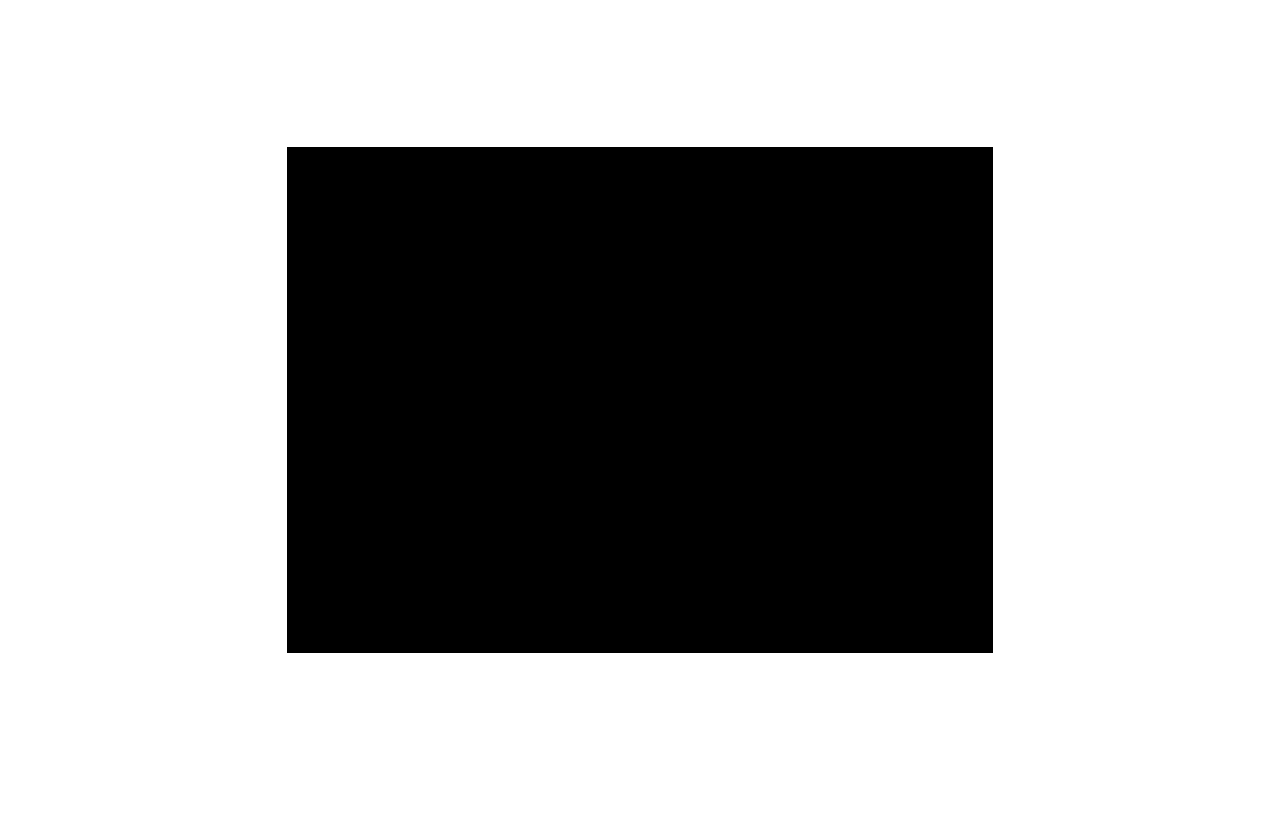
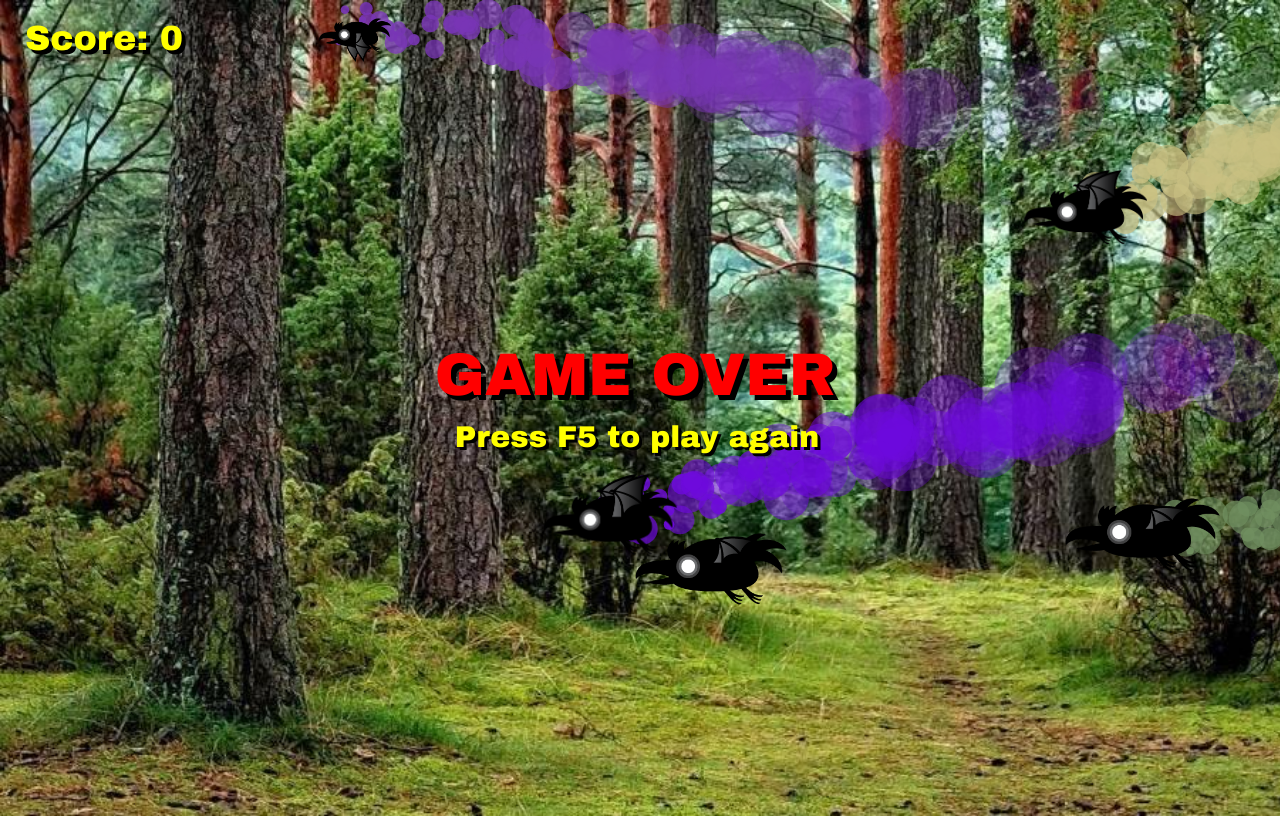
Before and after one commit to atanas011/shadow-dog-game, a plain HTML site: page index.html in a window 1280 px wide. Drawn offline with Linux system fonts and the light colour scheme.

Commit message:
Point & Shoot Game Particles Display Text

```diff
--- a/index.html
+++ b/index.html
@@ -9,6 +9,7 @@
 </head>
 
 <body>
+    <canvas id="collisionCanvas"></canvas>
     <canvas id="canvas"></canvas>
 
     <script src="script.js"></script>
--- a/script.js
+++ b/script.js
@@ -1,68 +1,219 @@
 const ctx = canvas.getContext('2d')
 
-canvas.width = 700
-canvas.height = 500
+// prevents error: Failed to execute 'getImageData' on 'CanvasRenderingContext2D':
+// The canvas has been tainted by cross-origin data
+const collisionCtx = collisionCanvas.getContext('2d', { willReadFrequently: true })
 
+canvas.width = collisionCanvas.width = window.innerWidth
+canvas.height = collisionCanvas.height = window.innerHeight
+
+function random(num) {
+    return Math.random() * num
+}
+
+let gameOver = false
+let particles = []
+
+// ========================================================================================== RAVEN
+class Raven {
+    constructor() {
+        this.spriteWidth = 271
+        this.spriteHeight = 194
+        this.sizeFactor = random(.5) + .2
+        this.width = this.spriteWidth * this.sizeFactor
+        this.height = this.spriteHeight * this.sizeFactor
+        this.x = canvas.width
+        this.y = random(canvas.height - this.height)
+        this.directionX = random(5) + 3
+        this.directionY = random(5) - 2.5
+        this.markedForDeletion = false
+        this.img = new Image()
+        this.img.src = 'resources/raven.png'
+        this.frame = 0
+        this.maxFrame = 4
+        this.timeSinceFlap = 0
+        this.flapInterval = random(50) + 50
+        this.randomColors = [Math.floor(random(255)), Math.floor(random(255)), Math.floor(random(255))]
+        this.color = 'rgb(' + this.randomColors[0] + ',' + this.randomColors[1] + ',' + this.randomColors[2] + ')'
+        this.hasTrail = random(1) > .5 // 50% of ravens' flock
+    }
+
+    update(deltaTime) {
+        if (this.y < 0 || this.y > canvas.height - this.height) this.directionY *= -1
+        this.x -= this.directionX
+        this.y += this.directionY
+        if (this.x < 0 - this.width) this.markedForDeletion = true
+        this.timeSinceFlap += deltaTime
+        if (this.timeSinceFlap > this.flapInterval) {
+            this.frame > this.maxFrame ? this.frame = 0 : this.frame++
+            this.timeSinceFlap = 0
+            if (this.hasTrail) {
+                for (let i = 0; i < 5; i++) {
+                    particles.push(new Particle(this.x, this.y, this.width, this.color))
+                }
+            }
+        }
+        if (this.x < 0 - this.width) gameOver = true
+    }
+
+    draw() {
+        collisionCtx.fillStyle = this.color
+        collisionCtx.fillRect(this.x, this.y, this.width, this.height)
+        // ctx.strokeRect(this.x, this.y, this.width, this.height)
+        ctx.drawImage(
+            this.img, this.frame * this.spriteWidth, 0, this.spriteWidth, this.spriteHeight,
+            this.x, this.y, this.width, this.height
+        )
+    }
+}
+
+// ====================================================================================== EXPLOSION
 class Explosion {
-    constructor(x, y) {
+    constructor(x, y, size) {
+        this.img = new Image()
+        this.img.src = 'resources/boom.png'
         this.spriteWidth = 200
         this.spriteHeight = 179
-        this.width = this.spriteWidth * .7
-        this.height = this.spriteHeight * .7
         this.x = x
         this.y = y
-        this.img = new Image()
-        this.img.src = 'boom.png'
+        this.size = size
         this.frame = 0
-        this.timer = 0
-        this.angle = Math.random() * 6.2
         this.sound = new Audio()
-        this.sound.src = 'boom.wav' // opengameart.org > Browse > Sound Effects
+        this.sound.src = 'resources/boom.wav'
+        this.timeSinceLastFrame = 0
+        this.frameInterval = 200
+        this.markedForDeletion = false
+    }
+
+    update(deltaTime) {
+        this.frame == 0 && this.sound.play()
+        this.timeSinceLastFrame += deltaTime
+        if (this.timeSinceLastFrame > this.frameInterval) {
+            this.frame++
+            this.timeSinceLastFrame = 0
+            if (this.frame > 5) this.markedForDeletion = true
+        }
+    }
+
+    draw() {
+        ctx.drawImage(
+            this.img,
+            this.frame * this.spriteWidth, 0, this.spriteWidth, this.spriteHeight,
+            this.x, this.y - this.size / 4, this.size, this.size
+        )
+    }
+}
+
+// ======================================================================================= PARTICLE
+class Particle {
+    constructor(x, y, size, color) {
+        this.size = size
+        this.x = x + this.size / 2 + random(50) - 25
+        this.y = y + this.size / 3 + random(50) - 25
+        this.radius = random(this.size / 10)
+        this.maxRadius = random(20) + 35
+        this.markedForDeletion = false
+        this.speedX = random(1) + .5
+        this.color = color
     }
 
     update() {
-        this.frame == 0 && this.sound.play()
-        this.timer++
-        this.timer % 10 == 0 && this.frame++
+        this.x += this.speedX
+        this.radius += .5
+        if (this.radius > this.maxRadius - 5) this.markedForDeletion = true
     }
 
     draw() {
         ctx.save()
-        ctx.translate(this.x, this.y)
-        ctx.rotate(this.angle)
-        ctx.drawImage(
-            this.img, this.frame * this.spriteWidth, 0, this.spriteWidth, this.spriteHeight,
-            0 - this.width / 2, 0 - this.height / 2, this.width, this.height
-        )
+        ctx.globalAlpha = 1 - this.radius / this.maxRadius
+        ctx.beginPath()
+        ctx.fillStyle = this.color
+        ctx.arc(this.x, this.y, this.radius, 0, Math.PI * 2)
+        ctx.fill()
         ctx.restore()
     }
 }
 
-let canvasPosition = canvas.getBoundingClientRect()
-const explosions = []
+// ===================================================================================== WRITE TEXT
+let score = 0
+ctx.font = '35px Arial Black'
 
-window.addEventListener('click', e => createAnimation(e))
-// window.addEventListener('mousemove', e => createAnimation(e))
-
-function createAnimation(e) {
-    let positionX = e.x - canvasPosition.left
-    let positionY = e.y - canvasPosition.top
-    explosions.push(new Explosion(positionX, positionY))
-    // console.log(explosions)
+function drawScore() {
+    ctx.fillStyle = 'black'
+    ctx.fillText('Score: ' + score, 29, 54)
+    ctx.fillStyle = 'yellow'
+    ctx.fillText('Score: ' + score, 25, 50)
 }
 
-function animate() {
+function drawGameOver() {
+    ctx.textAlign = 'center'
+    ctx.font = '60px  Arial Black'
+    ctx.fillStyle = 'black'
+    ctx.fillText('GAME OVER', canvas.width / 2, canvas.height / 2)
+    ctx.fillStyle = 'red'
+    ctx.fillText('GAME OVER', canvas.width / 2 - 5, canvas.height / 2 - 5)
+    ctx.font = '30px  Arial Black'
+    ctx.fillStyle = 'black'
+    ctx.fillText('Press F5 to play again', canvas.width / 2, canvas.height / 2 + 50)
+    ctx.fillStyle = 'yellow'
+    ctx.fillText('Press F5 to play again', canvas.width / 2 - 3, canvas.height / 2 + 47)
+}
+
+// ================================================================================== CLICK HANDLER
+let explosions = []
+
+window.addEventListener('click', e => {
+    const detectPixelColor = collisionCtx.getImageData(e.x, e.y, 1, 1)
+    // console.log(detectPixelColor)
+    const pixelColor = detectPixelColor.data
+
+    ravens.forEach(r => {
+        if (r.randomColors[0] == pixelColor[0] &&
+            r.randomColors[1] == pixelColor[1] &&
+            r.randomColors[2] == pixelColor[2]) {
+            // collision detected
+            r.markedForDeletion = true
+            score++
+            explosions.push(new Explosion(r.x, r.y, r.width))
+            // console.log(explosions)
+        }
+    })
+})
+
+// ====================================================================================== ANIMATION
+let timeToNextRaven = 0
+let ravenInterval = 500
+let lastTime = 0
+
+let ravens = []
+
+function animate(timeStamp) {
     ctx.clearRect(0, 0, canvas.width, canvas.height)
-    for (let i = 0; i < explosions.length; i++) {
-        explosions[i].update()
-        explosions[i].draw()
-        if (explosions[i].frame > 5) {
-            explosions.splice(i, 1)
-            i--
-        }
+    collisionCtx.clearRect(0, 0, canvas.width, canvas.height)
+    let deltaTime = timeStamp - lastTime
+    lastTime = timeStamp
+    // console.log(timeStamp)
+    timeToNextRaven += deltaTime
+    // console.log(deltaTime)
+
+    if (timeToNextRaven > ravenInterval) {
+        ravens.push(new Raven())
+        timeToNextRaven = 0
+        // console.log(ravens)
+        ravens.sort((a, b) => { return a.width - b.width })
     }
 
-    requestAnimationFrame(animate)
+    [...particles, ...ravens, ...explosions].forEach(r => r.update(deltaTime));
+    [...particles, ...ravens, ...explosions].forEach(r => r.draw())
+
+    drawScore();
+
+    ravens = ravens.filter(r => !r.markedForDeletion)
+    explosions = explosions.filter(e => !e.markedForDeletion)
+    particles = particles.filter(p => !p.markedForDeletion)
+    // console.log(ravens)
+
+    !gameOver ? requestAnimationFrame(animate) : drawGameOver()
 }
 
-animate()
+animate(0)
--- a/style.css
+++ b/style.css
@@ -1,8 +1,21 @@
-#canvas {
-    border: 3px solid black;
-    background: black;
+body {
+    background: linear-gradient(to bottom, blue, green, red);
+    background-image: url('resources/forest.jpg');
+    background-size: cover;
+    width: 100vw;
+    height: 100vh;
+    overflow: hidden;
+    cursor: url('resources/crosshair.png'), auto;
+}
+
+canvas {
     position: absolute;
-    transform: translate(-50%, -50%);
-    top: 50%;
-    left: 50%;
+    top: 0;
+    left: 0;
+    width: 100%;
+    height: 100%;
 }
+
+#collisionCanvas {
+    opacity: 0;
+}
```
Also changed, not shown: resources/boom.png (renamed from boom.png), resources/crosshair.png (added), resources/forest.jpg (added), resources/raven.png (added), 3 other files.
